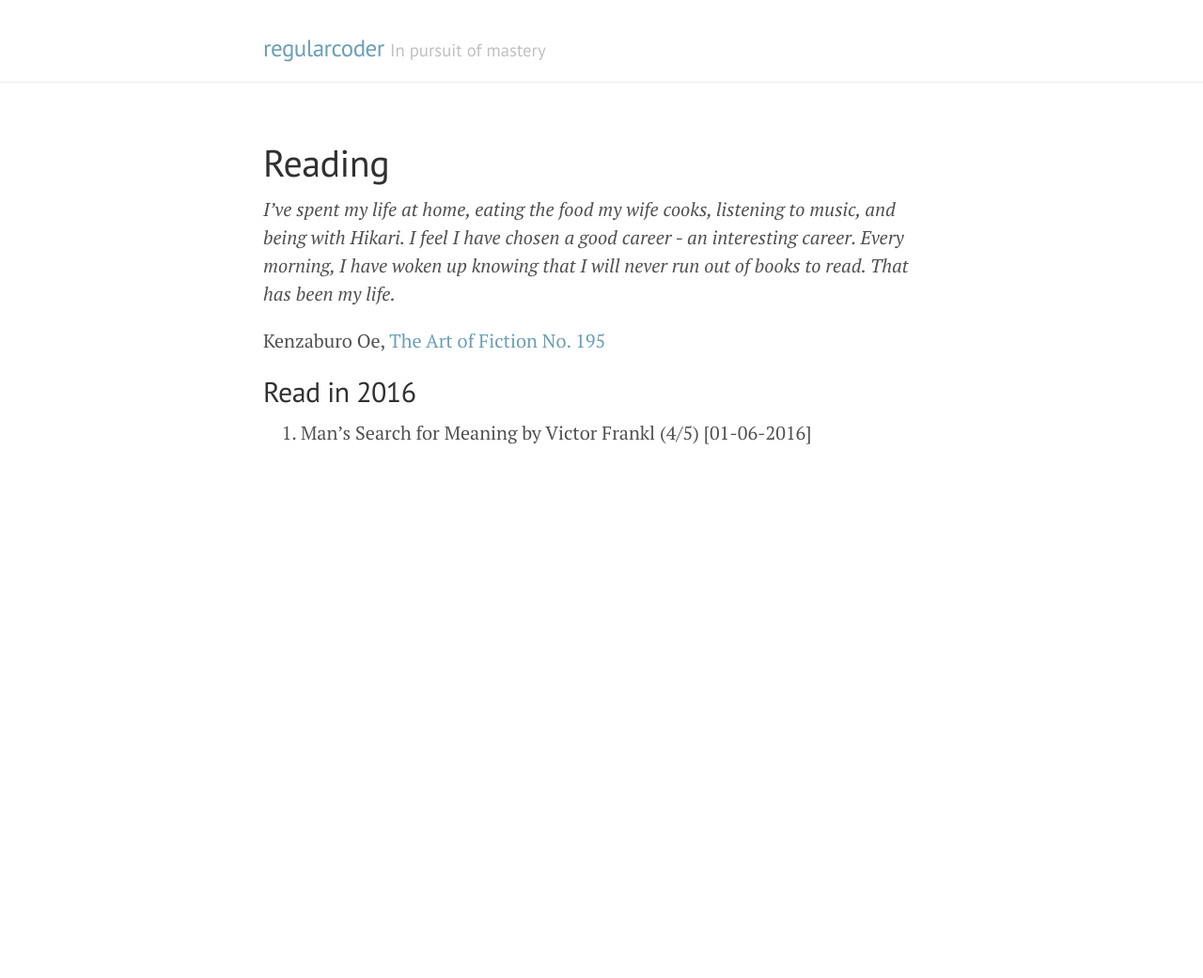
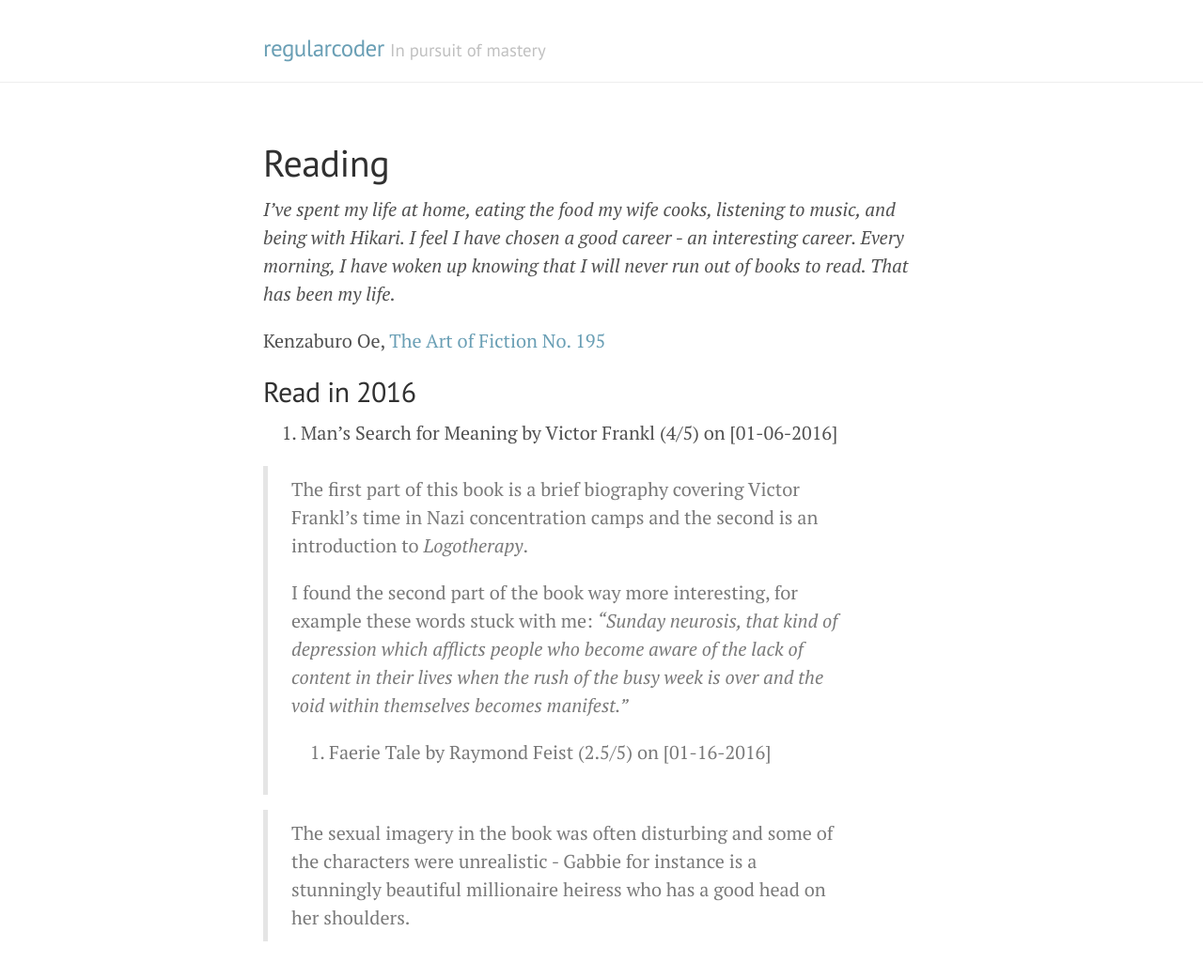
Before and after one commit to regularcoder/regularcoder, a Jekyll site: the page built from reading.md, in a window 1280 px wide, cut to the strip 104-1186 px from the top of the page. Shown: the top 1041 px of the strip at 94% size. Built offline with Jekyll 4.4.1, drawn with Linux system fonts in a browser that asks for light colours; Markdown is read by kramdown in place of the engine named in the settings; before the commit the page ends 900 px from its top, so only the background shows below that.

Commit message:
Added new book read

```diff
--- a/reading.md
+++ b/reading.md
@@ -10,4 +10,11 @@ Kenzaburo Oe, [The Art of Fiction No. 195](http://www.theparisreview.org/intervi
 
 ## Read in 2016
 
-1. Man's Search for Meaning by Victor Frankl (4/5) [01-06-2016]
+1. Man's Search for Meaning by Victor Frankl (4/5) on [01-06-2016]
+
+> The first part of this book is a brief biography covering Victor Frankl's time in Nazi concentration camps and the second is an introduction to *Logotherapy*.
+>
+> I found the second part of the book way more interesting, for example these words stuck with me: *"Sunday neurosis, that kind of depression which afflicts people who become aware of the lack of content in their lives when the rush of the busy week is over and the void within themselves becomes manifest."*
+2. Faerie Tale by Raymond Feist (2.5/5) on [01-16-2016]
+
+> The sexual imagery in the book was often disturbing and some of the characters were unrealistic - Gabbie for instance is a stunningly beautiful millionaire heiress who has a good head on her shoulders.
```
